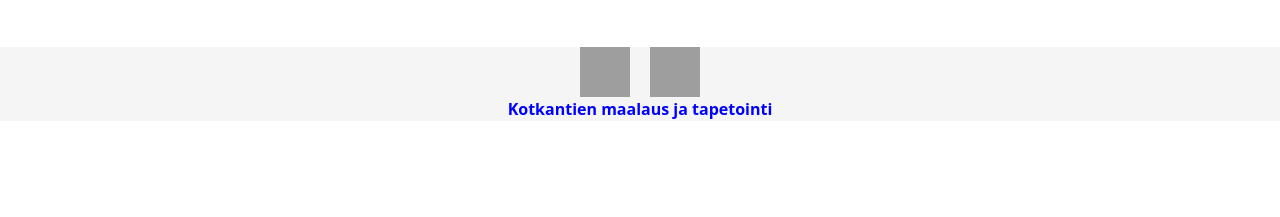
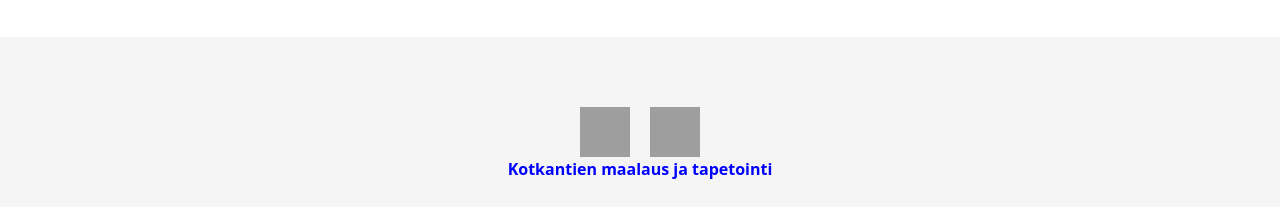
Before and after one commit to lenaboi/selain, a plain HTML site: page html/index.html in a window 1280 px wide. Shown: the part 401-618 px from the top of the page. Drawn offline with nearby package versions, Linux system fonts and the light colour scheme; grey boxes are pictures that could not be loaded.

Commit message:
nyt on valmis

```diff
--- a/css/TYYLIT.css
+++ b/css/TYYLIT.css
@@ -9,10 +9,8 @@
 
 }
 
-.indexfooter {
-    margin-top: 0px;
-    background-color: whitesmoke;
-  }
+
+
 
 
   #footerteksti {
@@ -341,6 +339,17 @@ ul {
   }
 
   .indexfooter {
-    margin-top: 10px;
+    text-align: center;
     background-color: whitesmoke;
-  }
+    width: 100%;
+    bottom: 0;
+    position: relative;
+    z-index: 10; /* Pidä tämä arvossa, joka ei muuta kerrosten järjestystä */
+    padding: 10px 0; /* Lisää hieman paddingia footeriin */
+    padding-top: 20px; /* Lisää ylimääräistä tilaa yläpuolelle */
+}
+
+.elfsight-app-7203277e-1835-4844-9c6d-7d6a43310e24 {
+    margin-bottom: 40px; /* Lisää marginaalia widgetin alapuolelle */
+    position: relative; /* Tämä pitää widgetin normaalisti sivuvirrassa */
+}
```
